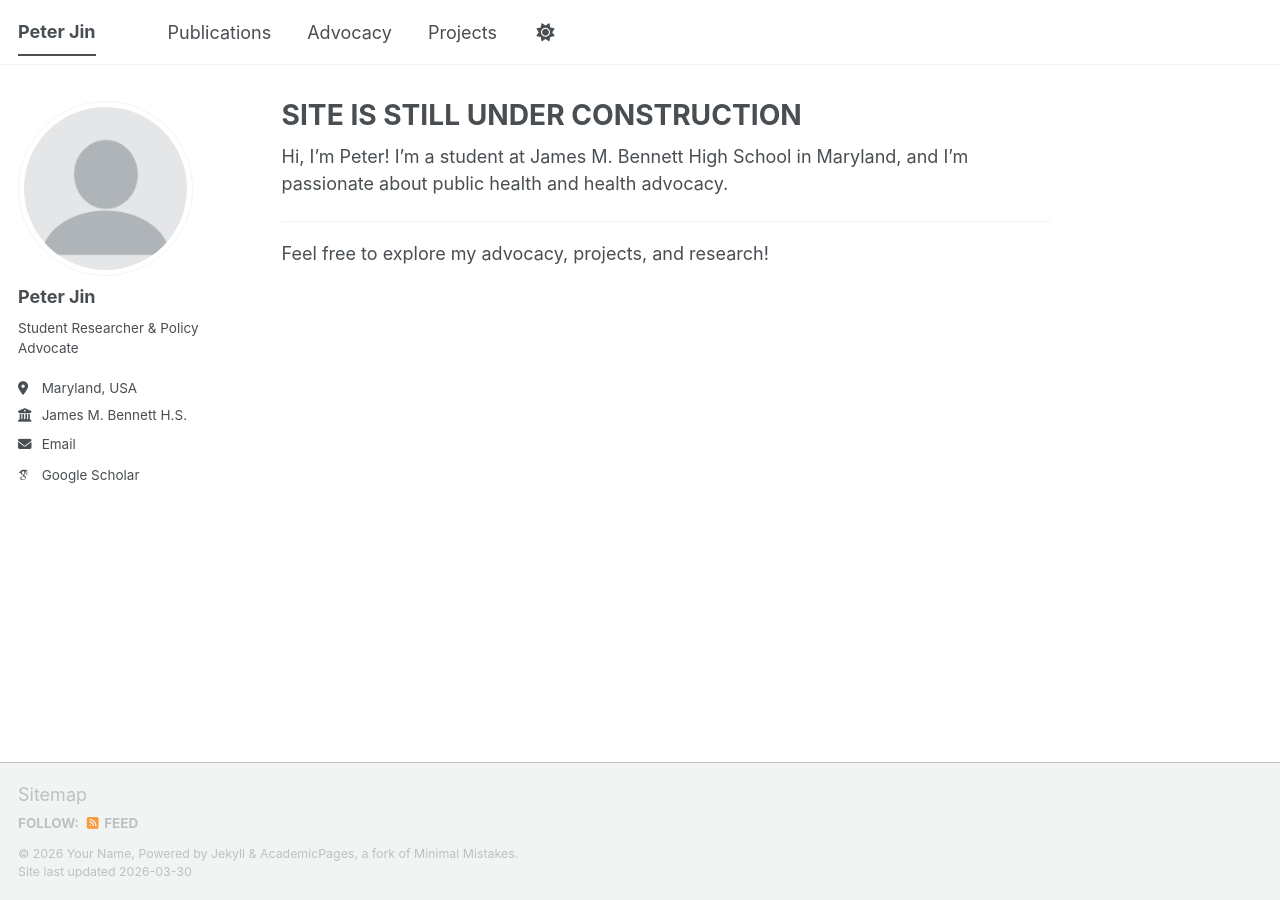
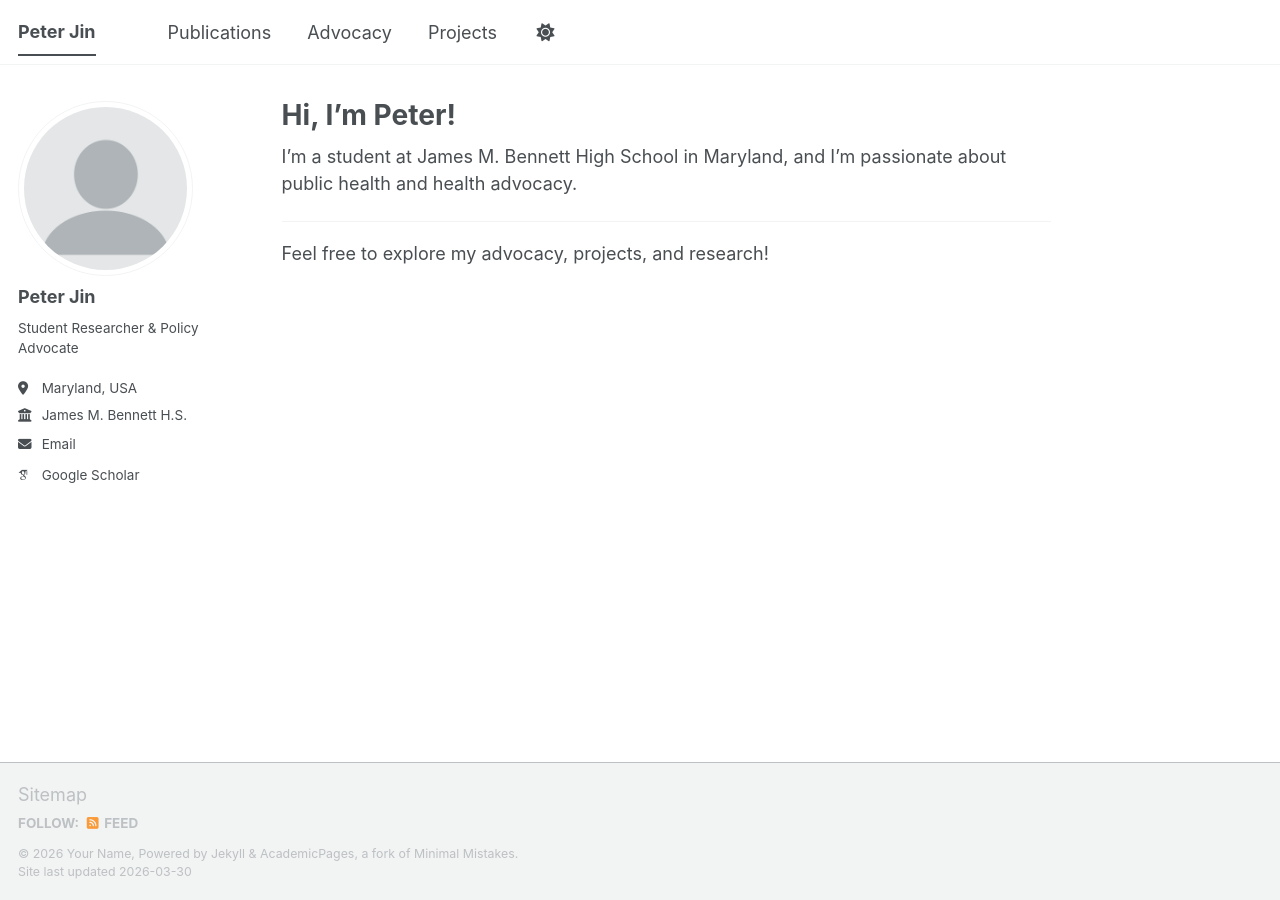
Before and after one commit to peterljin/peterljin.github.io, a Jekyll site: the page built from _pages/about.md, in a window 1280 px wide. Built offline with Jekyll 4.4.1, drawn with Linux system fonts in a browser that asks for light colours; some web fonts are replaced; a script bundle is joined from its source files by our own code; library files that are not in the unit come from our copies.

Commit message:
Update about.md

```diff
--- a/_pages/about.md
+++ b/_pages/about.md
@@ -1,13 +1,13 @@
 ---
 permalink: /
-title: "SITE IS STILL UNDER CONSTRUCTION"
+title: "Hi, I'm Peter!"
 author_profile: true
 redirect_from:
   - /about/
   - /about.html
 ---
 
-Hi, I’m Peter! I’m a student at James M. Bennett High School in Maryland, and I'm passionate about public health and health advocacy.
+I’m a student at James M. Bennett High School in Maryland, and I'm passionate about public health and health advocacy.
 
 ---
 
```
